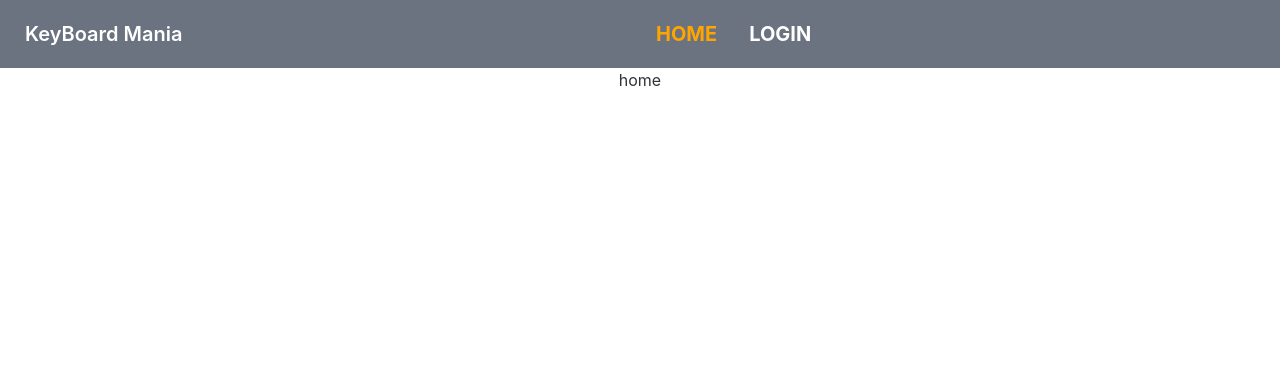
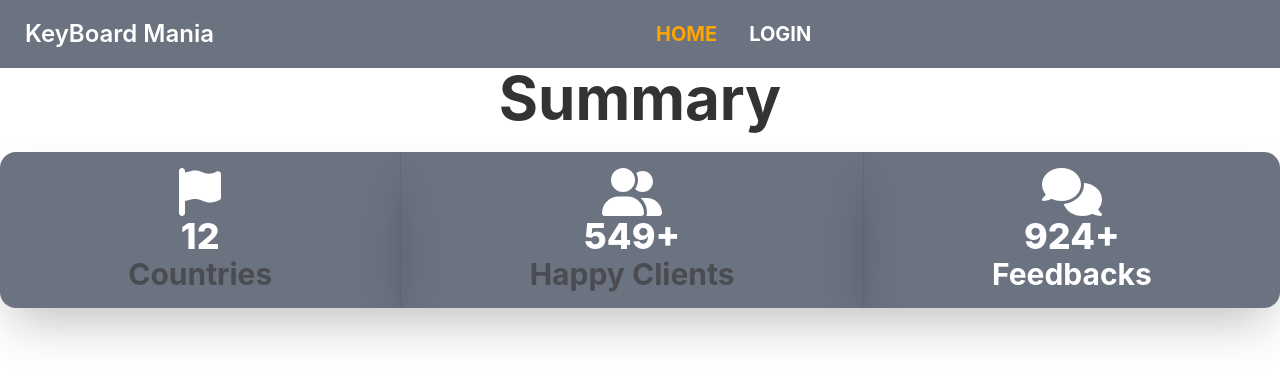
Before and after one commit to TanveerShahriar/keyboardmania-client, a React (Create React App) app: page / in a window 1280 px wide. Shown: the top 380 px of the page. Built offline with nearby package versions, Linux system fonts and the light colour scheme.

Commit message:
business summary created

```diff
--- /dev/null
+++ b/src/Pages/Home/BusinessSummary.js
@@ -0,0 +1,42 @@
+import { FontAwesomeIcon } from '@fortawesome/react-fontawesome';
+import { faFlag, faUserGroup, faComments } from '@fortawesome/free-solid-svg-icons'
+
+import React from 'react';
+
+const BusinessSummary = () => {
+    return (
+        <div>
+            <h1 className='text-6xl font-bold'>Summary</h1>
+            <div className="stats container mx-auto stats-vertical lg:stats-horizontal shadow-2xl bg-primary text-white my-6">
+
+                <div className="stat shadow-2xl text-center">
+                    <div>
+                        <FontAwesomeIcon className='text-5xl' icon={faFlag} />
+                    </div>
+                    <div className="stat-value">12</div>
+                    <div className="stat-title text-3xl font-bold">Countries</div>
+                </div>
+
+
+                <div className="stat shadow-2xl">
+                    <div>
+                        <FontAwesomeIcon className='text-5xl' icon={faUserGroup} />
+                    </div>
+                    <div className="stat-value">549+</div>
+                    <div className="stat-title text-3xl font-bold">Happy Clients</div>
+                </div>
+
+                <div className="stat shadow-2xl">
+                    <div>
+                        <FontAwesomeIcon className='text-5xl' icon={faComments} />
+                    </div>
+                    <div className="stat-value">924+</div>
+                    <div className="stat-title text-3xl font-bold text-white">Feedbacks</div>
+                </div>
+
+            </div>
+        </div>
+    );
+};
+
+export default BusinessSummary;
--- a/src/Pages/Home/Home.js
+++ b/src/Pages/Home/Home.js
@@ -1,9 +1,10 @@
 import React from 'react';
+import BusinessSummary from './BusinessSummary';
 
 const Home = () => {
     return (
         <div>
-            home
+            <BusinessSummary />
         </div>
     );
 };
--- a/src/Pages/Shared/Navbar.js
+++ b/src/Pages/Shared/Navbar.js
@@ -18,7 +18,7 @@ const Navbar = () => {
                         {menuItems}
                     </ul>
                 </div>
-                <Link to="/" className="btn btn-ghost normal-case text-xl">KeyBoard Mania</Link>
+                <Link to="/" className="btn btn-ghost normal-case text-2xl">KeyBoard Mania</Link>
             </div>
             <div className="navbar-center hidden lg:flex">
                 <ul className="menu menu-horizontal p-0 text-xl font-bold">
```
